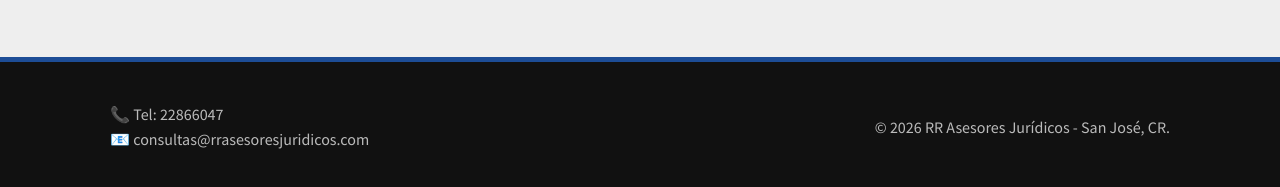
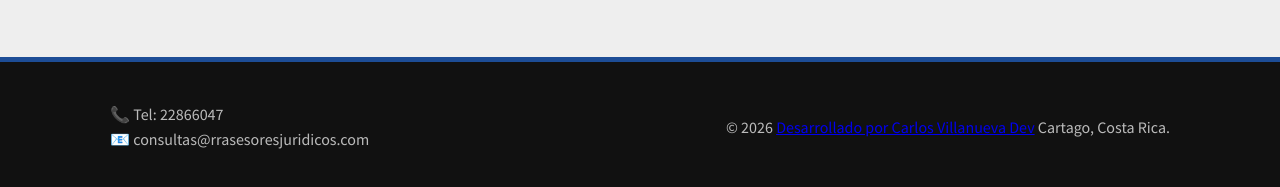
Before and after one commit to Carlosvillaramos/RR-asesores-juridicos, a plain HTML site: page index.html in a window 1280 px wide. Shown: the part 3274-3461 px from the top of the page. Drawn offline with nearby package versions, Linux system fonts and the light colour scheme.

Commit message:
Nueva actualización
Nueva actualización

```diff
--- a/index.html
+++ b/index.html
@@ -153,7 +153,7 @@
                 <p>📞 Tel: 22866047</p>
                 <p>📧 consultas@rrasesoresjuridicos.com</p>
             </div>
-            <p>&copy; 2026 RR Asesores Jurídicos - San José, CR.</p>
+            <p>&copy; 2026 <a href="https://carlosvillaramos.github.io/Carlos-Villanueva-Dev/">Desarrollado por Carlos Villanueva Dev</a> Cartago, Costa Rica.</p>
         </div>
     </footer>
 
```
